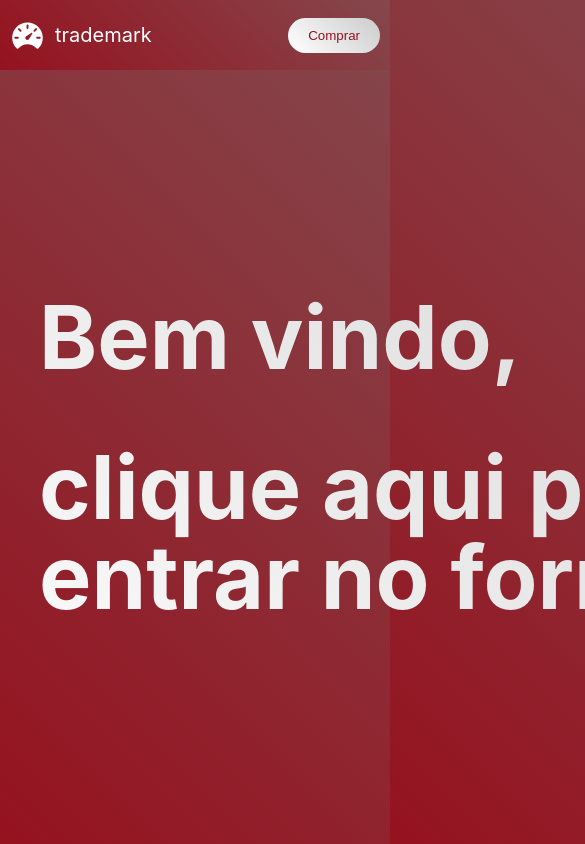
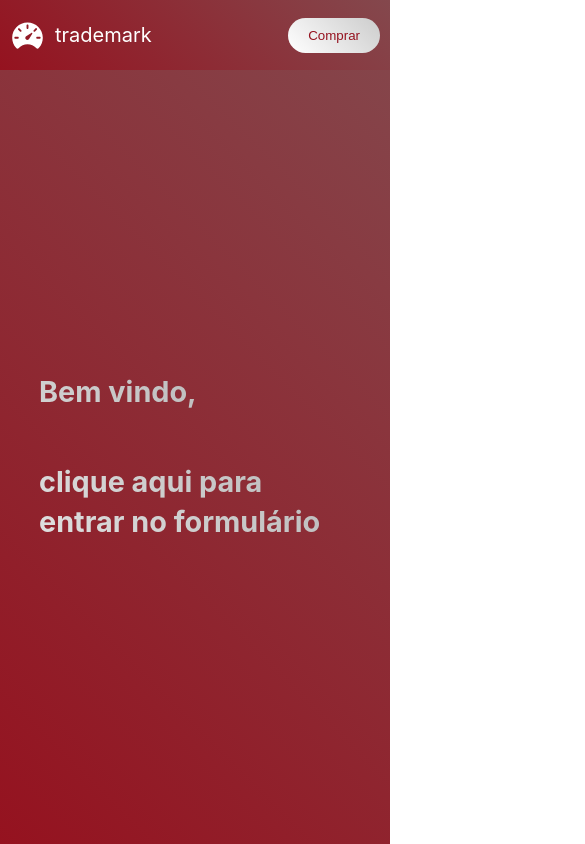
Before and after one commit to raphael-ferreira/responsive-form, a React (Vite) app: page / in a window 390 px wide. Shown: the top 844 px of the page, 585 px wide, since content can reach past the window. Built offline with nearby package versions, Linux system fonts and the light colour scheme.

Commit message:
feat: created responsive homepage

```diff
--- a/src/pages/Home/styles.ts
+++ b/src/pages/Home/styles.ts
@@ -12,7 +12,7 @@ export const Container = styled.div`
 	background: -webkit-linear-gradient(
 		45deg,
 		var(--white-color),
-		var(--border-color)
+		var(--gray-color)
 	);
 	background-clip: text;
 	-webkit-text-fill-color: transparent;
@@ -24,6 +24,16 @@ export const Container = styled.div`
 
 		&.welcome {
 			margin-bottom: 40px;
+
+			@media (max-width: 600px) {
+				margin-bottom: 30px;
+			}
+		}
+
+		@media (max-width: 600px) {
+			font-size: 1.8em;
+			font-weight: bold;
+			line-height: 40px;
 		}
 	}
 
@@ -41,4 +51,8 @@ export const Container = styled.div`
 			background-color: transparent;
 		}
 	}
+
+	@media (max-width: 600px) {
+		min-width: 100%;
+	}
 `
```
